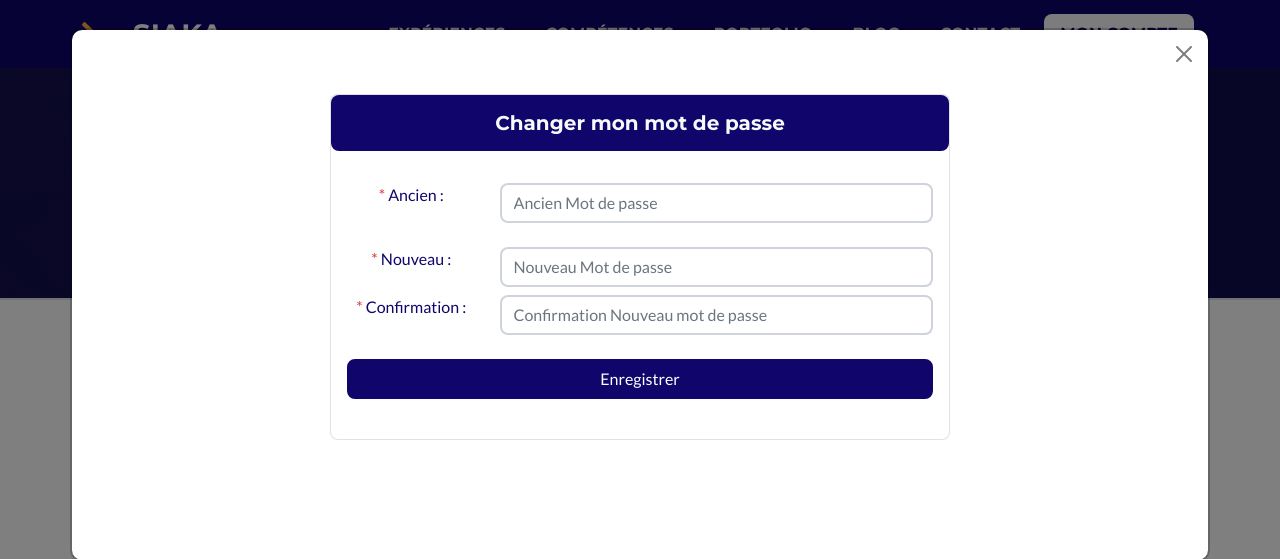
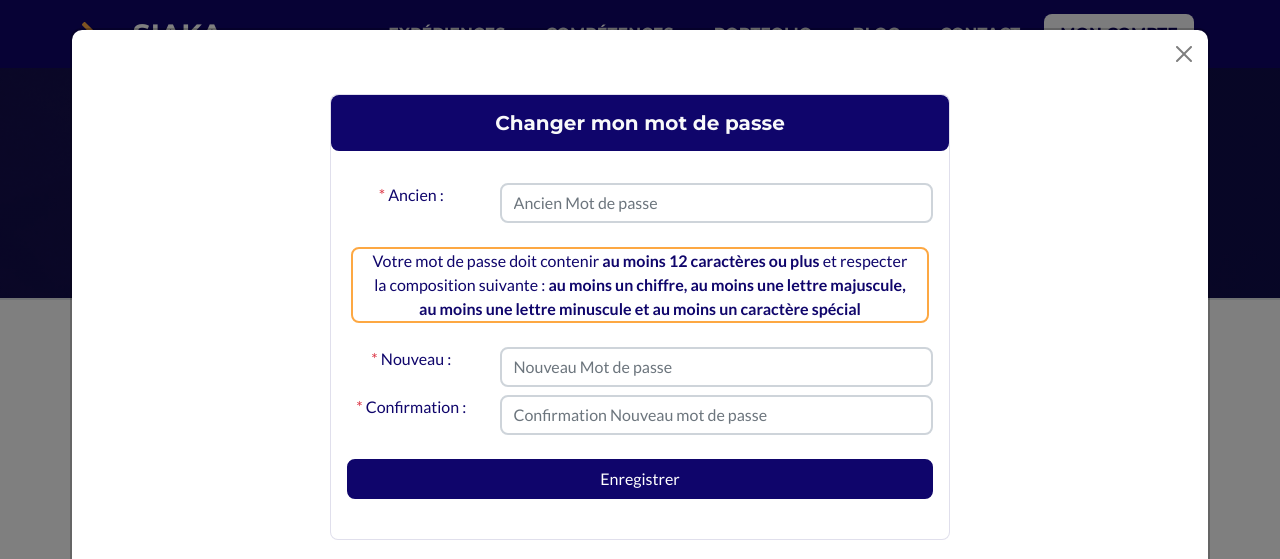
Before and after one commit to siakamansaly/Professional_Blog_PHP, a PHP site: template templates/backend/dashboard/dashboard.html.twig in a window 1280 px wide, after a click on "Modifier mon mot de passe". Shown: the top 559 px of the page. Run offline with PHP 8.4, Linux system fonts and the light colour scheme; the template is opened without the code that fills it, so the values that code supplies are empty; some libraries are stand-ins or nearby versions.

Commit message:
change password security policy

```diff
--- a/templates/backend/dashboard/editPassword.html.twig
+++ b/templates/backend/dashboard/editPassword.html.twig
@@ -18,26 +18,24 @@
                                         <div class="row my-2 mb-4">
                                             <div class="col-lg-3"><span class="text-danger">* </span>Ancien : </div>
                                             {{ form.input('passwordOldChange','Ancien Mot de passe',
-                                        {class:'col',other:'autocomplete=off required
-                                         title="Doit
-                                        contenir au moins un chiffre et une lettre majuscule et minuscule, et au moins
-                                        12 caractères ou plus"', type:'password'})}}
+                                        {class:'col',other:'autocomplete=off required', type:'password'})}}
+                                        </div>
+                                        <div class="row mx-1 mb-4 justify-content-center">
+                                            <div class="form-group col border border-secondary rounded">
+                                                Votre mot de passe doit contenir <b>au moins 12 caractères ou plus</b> et respecter la composition suivante : <b>au moins un chiffre, au moins une lettre majuscule, au moins une lettre minuscule et au moins un caractère spécial</b>
+                                                </div>
                                         </div>
                                         <div class="row my-2">
                                             <div class="col-lg-3"><span class="text-danger">* </span>Nouveau : </div>
                                             {{ form.input('passwordRenew','Nouveau Mot de passe',
                                         {class:'col',other:'autocomplete=off required
-                                        pattern="^(?=.*[a-z])(?=.*[A-Z])(?=.*[0-9])(?=.*[!@#$%^&*_=+-]).{3,}$" title="Doit
-                                        contenir au moins un chiffre et une lettre majuscule et minuscule, et au moins
-                                        12 caractères ou plus"', type:'password'})}}
+                                        pattern="^(?=.*[a-z])(?=.*[A-Z])(?=.*[0-9])(?=.*[!@#$%^&*_=+-]).{12,}$" title="Votre mot de passe doit contenir au moins 12 caractères ou plus et respecter la composition suivante : au moins un chiffre, au moins une lettre majuscule, au moins une lettre minuscule et au moins un caractère spécial"', type:'password'})}}
                                         </div>
                                         <div class="row my-2">
                                             <div class="col-lg-3"><span class="text-danger">* </span>Confirmation : </div>
                                             {{ form.input('passwordRepeatRenew','Confirmation Nouveau mot de passe',
                                         {class:'col',other:'autocomplete=off required
-                                        pattern="^(?=.*[a-z])(?=.*[A-Z])(?=.*[0-9])(?=.*[!@#$%^&*_=+-]).{3,}$" title="Doit
-                                        contenir au moins un chiffre et une lettre majuscule et minuscule, et au moins
-                                        12 caractères ou plus"', type:'password'})}}
+                                        pattern="^(?=.*[a-z])(?=.*[A-Z])(?=.*[0-9])(?=.*[!@#$%^&*_=+-]).{12,}$" title="Votre mot de passe doit contenir au moins 12 caractères ou plus et respecter la composition suivante : au moins un chiffre, au moins une lettre majuscule, au moins une lettre minuscule et au moins un caractère spécial"', type:'password'})}}
                                         </div>
 
                                         <div class="row my-4 justify-content-center">
--- a/templates/core/register.html.twig
+++ b/templates/core/register.html.twig
@@ -43,21 +43,23 @@
 
                                     </div>
                                     <div class="row mb-4 justify-content-center">
+                                        {# #}
+
                                         {{ form.input('passwordRegister','Mot de passe',
                                         {class:'col',other:'autocomplete=off required
-                                        pattern="^(?=.*[a-z])(?=.*[A-Z])(?=.*[0-9])(?=.*[!@#$%^&*_=+-]).{3,}$"
-                                        title="Doit
-                                        contenir au moins un chiffre et une lettre majuscule et minuscule, et au moins
-                                        12 caractères ou plus"', type:'password'})}}
+                                        pattern="^(?=.*[a-z])(?=.*[A-Z])(?=.*[0-9])(?=.*[!@#$%^&*_=+-]).{12,}$"
+                                        title="Votre mot de passe doit contenir au moins 12 caractères ou plus et respecter la composition suivante : au moins un chiffre, au moins une lettre majuscule, au moins une lettre minuscule et au moins un caractère spécial"', type:'password'})}}
 
                                         {{ form.input('passwordRepeat','Confirmation mot de passe',
                                         {class:'col',other:'autocomplete=off required
-                                        pattern="^(?=.*[a-z])(?=.*[A-Z])(?=.*[0-9])(?=.*[!@#$%^&*_=+-]).{3,}$"
-                                        title="Doit
-                                        contenir au moins un chiffre et une lettre majuscule et minuscule, et au moins
-                                        12 caractères ou plus"', type:'password'})}}
+                                        pattern="^(?=.*[a-z])(?=.*[A-Z])(?=.*[0-9])(?=.*[!@#$%^&*_=+-]).{12,}$"
+                                        title="Votre mot de passe doit contenir au moins 12 caractères ou plus et respecter la composition suivante : au moins un chiffre, au moins une lettre majuscule, au moins une lettre minuscule et au moins un caractère spécial"', type:'password'})}}
                                     </div>
-
+                                    <div class="row mx-1 mb-4 justify-content-center">
+                                        <div class="form-group col border border-secondary rounded">
+                                            Votre mot de passe doit contenir <b>au moins 12 caractères ou plus</b> et respecter la composition suivante : <b>au moins un chiffre, au moins une lettre majuscule, au moins une lettre minuscule et au moins un caractère spécial</b>
+                                            </div>
+                                    </div>
                                     <div class="row mb-4 justify-content-center">
                                         {{ form.input('check'," J'accepte les <a href='/legalNotice' target='_blank'
                                             rel='noopener'>conditions générales d'utilisations</a>",
```
Also changed, not shown: templates/core/renewPassword.html.twig (+7 -6 lines).
